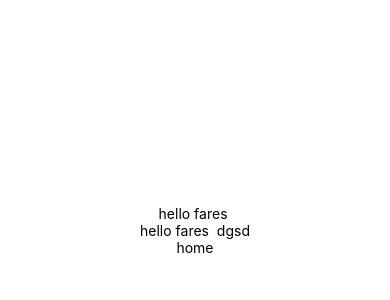
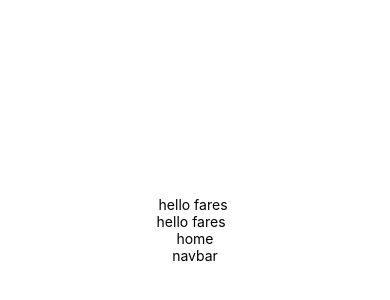
Before and after one commit to Tawelti/tawelti, a React Native app in the folder Client/: screen / in a window 390 px wide. Shown: the part 192-492 px from the top of the page. Built offline with nearby package versions, Linux system fonts and the light colour scheme.

Commit message:
fix flies1

```diff
--- a/Client/App.js
+++ b/Client/App.js
@@ -1,15 +1,16 @@
 import { StatusBar } from 'expo-status-bar';
 import { StyleSheet, Text, View } from 'react-native';
-import Home from './pages/Home';
+import Home from './pages/ClientPages/Home';
+import NavBar from './components/NavBar';
 export default function App() {
   return (
     <View style={styles.container}>
+      <StatusBar style="auto" />
       <Text>hello fares </Text>
-      <Text>hello fares  dgsd</Text>
-      <StatusBar style="auto" />
+      <Text>hello fares  </Text>
 
     <Home/>
-
+    <NavBar/>
     </View>
   );
 }
@@ -17,7 +18,7 @@ export default function App() {
 const styles = StyleSheet.create({
   container: {
     flex: 1,
-    backgroundColor: '#fff',
+
     alignItems: 'center',
     justifyContent: 'center',
   },
```
Also changed, not shown: Client/pages/ClientPages/ClentProfile.jsx (renamed from Client/pages/ClentProfile.jsx), Client/pages/ClientPages/Home.jsx (renamed from Client/pages/Home.jsx), Client/pages/SellerProfile/SellerProfile.jsx (renamed from Client/pages/SellerProfile.jsx).
